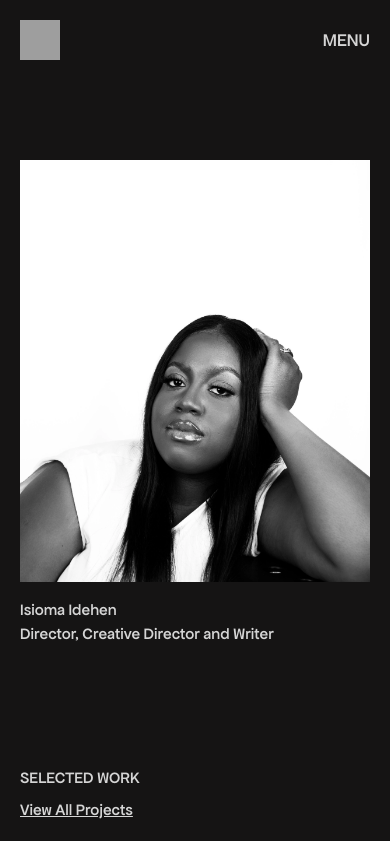
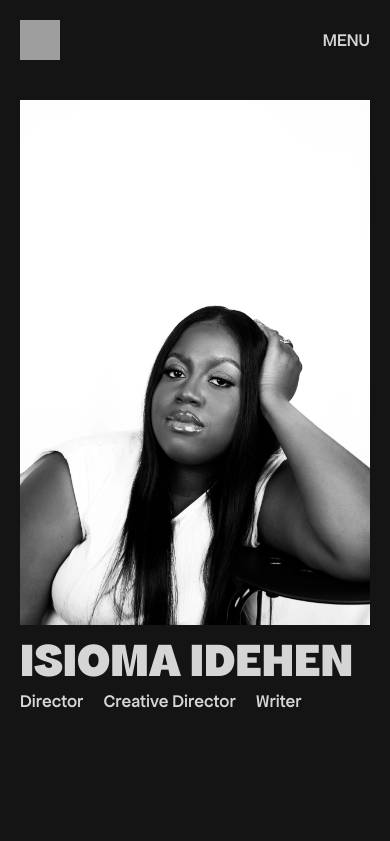
Before and after one commit to Akinloluwa-Adedijo/issy-website, a React (Vite) app: page / in a window 390 px wide. Shown: the top 841 px of the page. Built offline with nearby package versions, Linux system fonts and the light colour scheme; grey boxes are pictures that could not be loaded.

Commit message:
updated mobile menu issue, fix home page text sizing and font styles

```diff
--- a/src/components/Header/Header.tsx
+++ b/src/components/Header/Header.tsx
@@ -78,13 +78,13 @@ const NavBottom: React.FC<NavBottomProps> = ({ isOpen, setIsOpen }) => {
   return (
     <>
       <motion.div
-        className="sm:hidden absolute overflow-hidden bg-black text-white z-10 w-full"
+        className="sm:hidden absolute overflow-hidden top-[100px] bg-black text-white z-10 w-full"
         variants={height}
         initial="initial"
         animate="enter"
         exit="exit"
       >
-        <div className="flex flex-col h-full items-end gap-15 p-10">
+        <div className="flex flex-col items-start gap-15 p-5">
           {navLinks.map((link, index) => (
             <Link
               to={link.href}
@@ -106,7 +106,7 @@ const Header = () => {
   const isMobile = useMobile();
 
   return (
-    <header className="relative flex flex-col w-full">
+    <header className="relative flex flex-col w-full z-20">
       <div className="flex justify-between items-center py-5 px-5">
         <div>
           <Link to={"/"}>
--- a/src/index.css
+++ b/src/index.css
@@ -5,6 +5,11 @@
   margin: 0;
   font-family: "ApfelGrotezk-Mittel", Impact, Haettenschweiler,
     "Arial Narrow Bold", sans-serif;
+}
+h1 {
+  font-family: "ApfelGrotezk-Satt", Impact, Haettenschweiler,
+    "Arial Narrow Bold", sans-serif;
+  line-height: 0.8;
 }
 
 @font-face {
--- a/src/pages/Home/Home.tsx
+++ b/src/pages/Home/Home.tsx
@@ -1,4 +1,5 @@
 import CustomImage from "../../components/CustomImage/CustomImage";
+import SectionWrapper from "../../components/SectionWrapper/SectionWrapper";
 import WorkCard from "../../components/WorkCard/WorkCard";
 import { workData } from "../../data/data";
 
@@ -7,24 +8,30 @@ const Home = () => {
     <main>
       {/* Landing Page Section */}
       <div className="flex flex-col gap-20">
-        <section className="flex flex-col gap-4 p-5 pt-20">
+        <section className="flex flex-col gap-4 p-5">
           <CustomImage
             imgSrc={"/images/home_images/issy_home.webp"}
             imgAlt="Isioma Idehen Profile Picture"
             width={2400}
             height={3600}
-            classname="max-h-[50vh] sm:max-h-[70vh] flex"
+            classname="max-h-[70vh] flex"
           />
 
-          <div>
-            <h1>Isioma Idehen</h1>
-            <p>Director, Creative Director and Writer</p>
+          <div className="flex flex-col lg:flex-row lg:justify-between lg:items-end gap-2">
+            <h1 className="text-5xl md:text-6xl lg:text-[8vw] uppercase">
+              Isioma Idehen
+            </h1>
+            <div className="flex flex-row lg:flex-col items-end gap-5 lg:gap-2 text-lg">
+              <p>Director</p>
+              <p>Creative Director</p>
+              <p>Writer</p>
+            </div>
           </div>
         </section>
 
         <section className="p-5">
-          <div className="flex flex-col gap-2 sm:flex-row sm:flex justify-between">
-            <h2 className="uppercase">Selected Work</h2>
+          <div className="flex flex-col gap-3 sm:flex-row sm:items-end justify-between">
+            <h2 className="uppercase text-3xl sm:text-[3vw]">Selected Work</h2>
             <a className="underline" href="/work">
               View All Projects
             </a>
```
